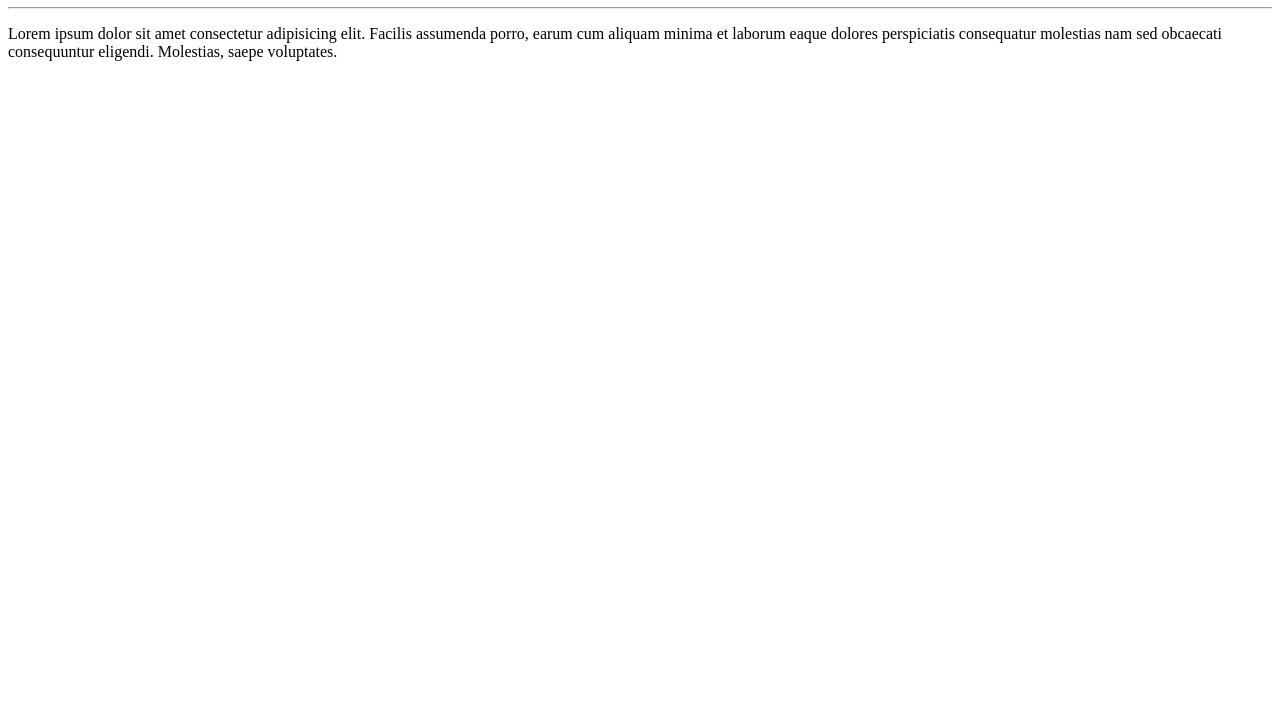
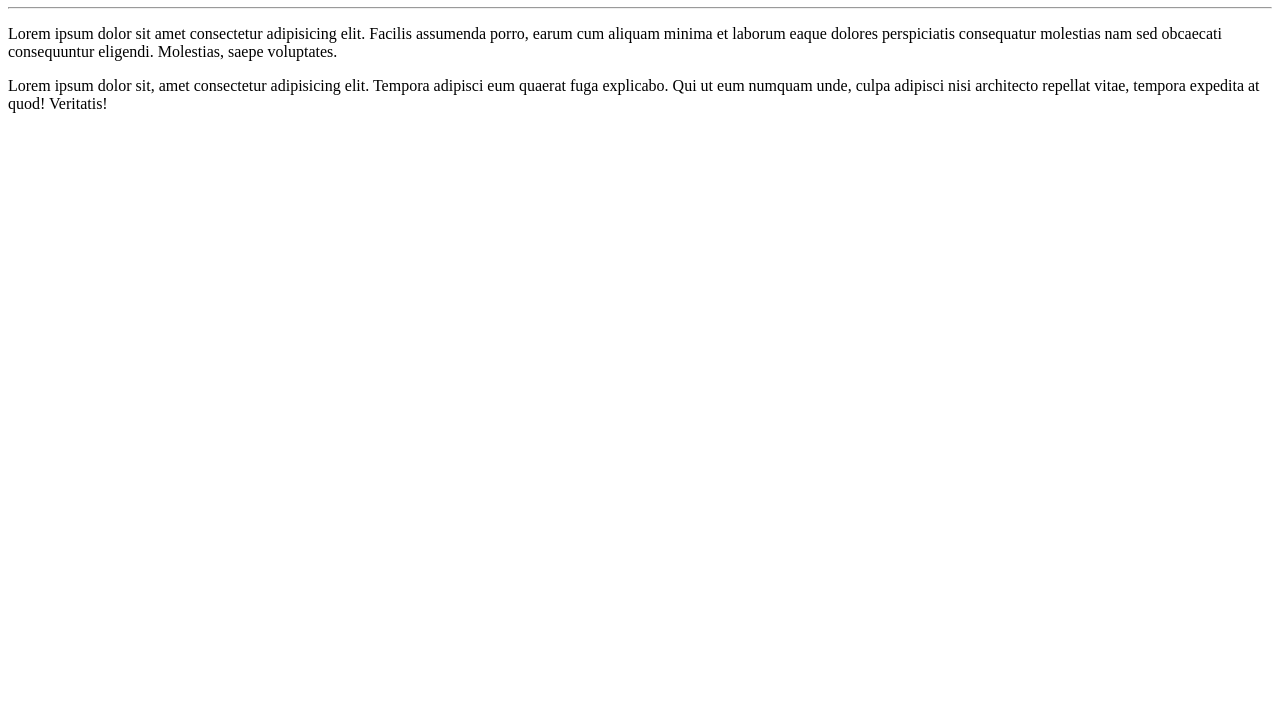
Before and after one commit to LeonardoGemaque/Ola-Mundo, a plain HTML site: page site-exemplo/index.html in a window 1280 px wide. Shown: the part 73-800 px from the top of the page. Drawn offline with Linux system fonts and the light colour scheme.

Commit message:
Adicionei um parágrafo

```diff
--- a/site-exemplo/index.html
+++ b/site-exemplo/index.html
@@ -10,5 +10,6 @@
     <h1>Olá, mundo</h1>
     <hr>
     <p>Lorem ipsum dolor sit amet consectetur adipisicing elit. Facilis assumenda porro, earum cum aliquam minima et laborum eaque dolores perspiciatis consequatur molestias nam sed obcaecati consequuntur eligendi. Molestias, saepe voluptates.</p>
+    <p>Lorem ipsum dolor sit, amet consectetur adipisicing elit. Tempora adipisci eum quaerat fuga explicabo. Qui ut eum numquam unde, culpa adipisci nisi architecto repellat vitae, tempora expedita at quod! Veritatis!</p>
 </body>
 </html>
```
